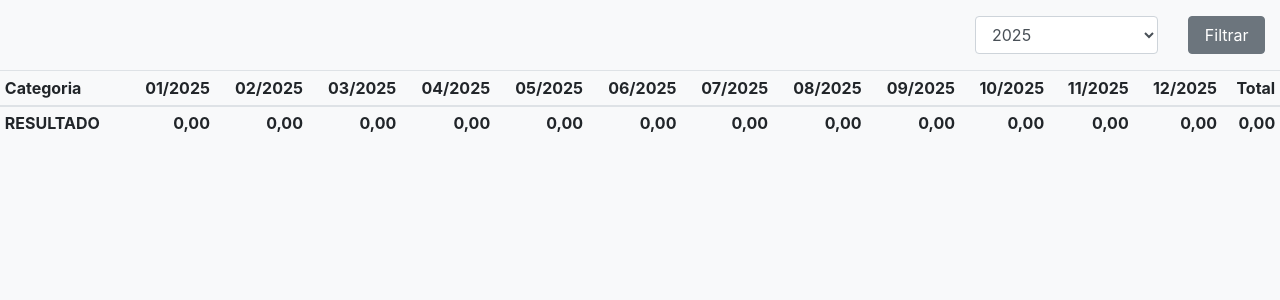
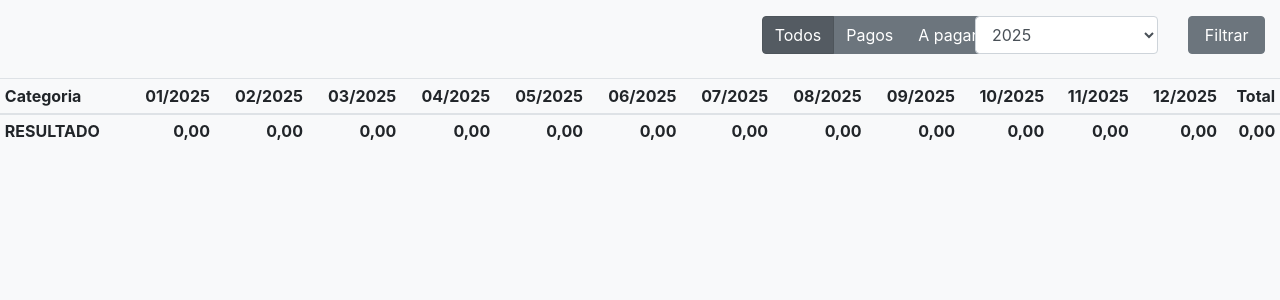
Before and after one commit to diogowagner/finan, a Django app: page /relatorios/fluxo/ in a window 1280 px wide. Shown: the part 56-356 px from the top of the page. Run offline with Django 5.2, Linux system fonts and the light colour scheme; the visitor is signed in with stand-in values (Sample User, id 1); data that the repository does not hold is empty; parts of the project's set-up code (start-up, migrations or seed data) failed here and were passed over; some libraries are stand-ins or nearby versions.

Commit message:
melhorias relatorio fluxo

```diff
--- a/fluxo/templates/relatorio_fluxo.html
+++ b/fluxo/templates/relatorio_fluxo.html
@@ -9,14 +9,27 @@
     <div class="col-12">
         <form method="GET" action=".">
             <div class="row justify-content-end">
-                <div class="col-8 col-md-2 mb-3">
+                <div class="col-6 col-md-2 mb-4">
+                    <div class="btn-group btn-group-toggle" data-toggle="buttons">
+                        <label class="btn btn-secondary {% if opcao == 'todos' %}active{% endif %}">
+                        <input type="radio" name="opcao" id="opcao1" value="todos" autocomplete="off" {% if opcao == 'todos' %}checked{% endif %} > Todos
+                        </label>
+                        <label class="btn btn-secondary {% if opcao == 'pagos' %}active{% endif %}">
+                        <input type="radio" name="opcao" id="opcao2" value="pagos" autocomplete="off" {% if opcao == 'pagos' %}checked{% endif %} > Pagos
+                        </label>
+                        <label class="btn btn-secondary {% if opcao == 'apagar' %}active{% endif %}">
+                        <input type="radio" name="opcao" id="opcao3" value="apagar" autocomplete="off" {% if opcao == 'apagar' %}checked{% endif %} > A pagar
+                        </label>
+                    </div>
+                </div>
+                <div class="col-3 col-md-2 mb-4">
                     <select class="form-control" name="data_ano" id="data_ano">
                         <option value="">Escolha um ano</option>
                         <option value="2025" {% if data_ano == 2025 %}selected{% endif %}>2025</option>
                         <option value="2024" {% if data_ano == 2024 %}selected{% endif %}>2024</option>
                     </select>
                 </div>
-                <div class="col-4 col-md-1 mb-1">
+                <div class="col-3 col-md-1 mb-4">
                     <button type="submit" class="btn btn-secondary btn btn-block">Filtrar</button>
                 </div>
             </div>
--- a/fluxo/views/relatorios.py
+++ b/fluxo/views/relatorios.py
@@ -17,15 +17,28 @@ def relatorio_fluxo(request):
 
     data_ano = request.GET.get('data_ano', datetime.now().year)
 
+    opcao = request.GET.get('opcao', 'todos')
+
     if data_ano is None or data_ano == '':
         data_ano = datetime.now().year
 
     data_ano = int(data_ano)
 
-    itens = Item.objects.select_related('categoria', 'lancamento').filter(
-        lancamento__situacao='PAGO',
-        lancamento__data_lancamento__year=data_ano
-    )
+    if opcao == 'todos':
+        itens = Item.objects.select_related('categoria', 'lancamento').filter(
+            lancamento__data_lancamento__year=data_ano
+        )
+    elif opcao == 'pagos':
+        itens = Item.objects.select_related('categoria', 'lancamento').filter(
+            lancamento__situacao='PAGO',
+            lancamento__data_lancamento__year=data_ano
+        )
+    elif opcao == 'apagar':
+        itens = Item.objects.select_related('categoria', 'lancamento').filter(
+            lancamento__situacao='APAGAR',
+            lancamento__data_lancamento__year=data_ano
+        )
+
     categorias = Categoria.objects.filter(ativo=True)
 
     relatorio = []
@@ -67,9 +80,7 @@ def relatorio_fluxo(request):
         categoria_totais[categoria_id]['valor_mes'][mes - 1][0] += valor
         categoria_totais[categoria_id]['valor_total'] += valor
 
-
     for i in categoria_totais.values():
-        mes = item.lancamento.data_lancamento.month
         for n in range(12):
             resultado_mes[n][0] += i['valor_mes'][n][0]
 
@@ -114,6 +125,7 @@ def relatorio_fluxo(request):
         'relatorio': relatorio,
         'titulo': 'Relatórios',
         'data_ano': data_ano,
+        'opcao': opcao,
         'meses': meses,  # Adiciona a lista de meses ao contexto
         'resultado_mes': resultado_mes,
         'resultado_total': resultado_total,
```
